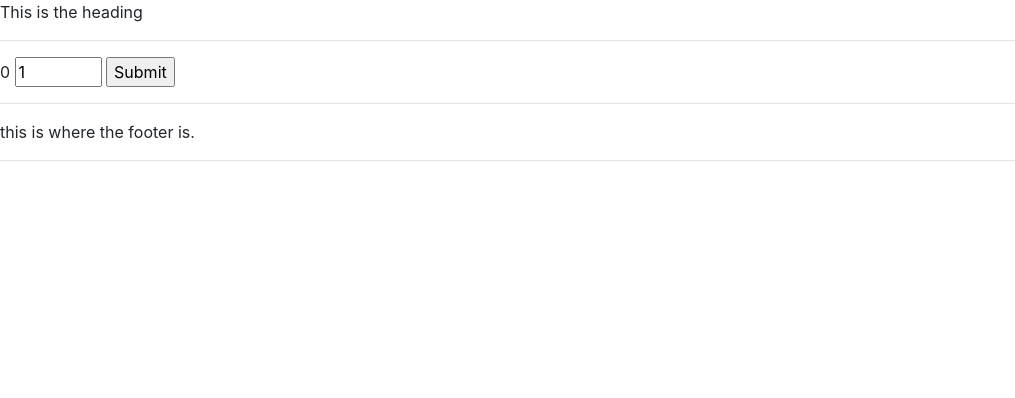
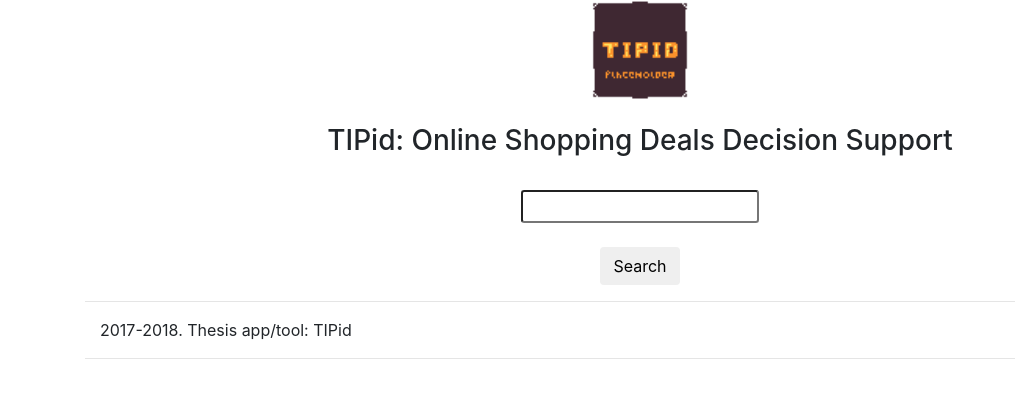
Before and after one commit to christianaveros/TIPid, a Django app: page / in a window 1280 px wide. Shown: the top 398 px of the page, without its empty margins (0-1015 px from the left). Run offline with Django 3.2, Linux system fonts and the light colour scheme; some libraries are stand-ins or nearby versions.

Commit message:
Modified index html, better handing of GET form in views.py

```diff
--- a/TIPid/mainsite/templates/index.html
+++ b/TIPid/mainsite/templates/index.html
@@ -1,8 +1,15 @@
 {% include 'partials/header.html' %}
-	<form action="{% url 'index' %}" method="POST">
-		{% csrf_token %}
-		{{int}}
-		<input type="number" name="int" value='1' min='0' max='10'>
-		<input type="submit" name="submit"/>
-	</form>
+		<div class="container">
+			<div class="form text-center">
+				<form action="/" method="GET" >
+					{% csrf_token %}
+					{{search}}
+					<br>
+					<input type="text" name="search" class="input-group-sm form-control-sm" value='{{search}}'>
+					<br>
+					<br>
+					<button type="submit" class="input-group-sm btn">Search</button>
+				</form>
+			</div>
+		</div>
 {% include 'partials/footer.html' %}
--- a/TIPid/mainsite/templates/partials/footer.html
+++ b/TIPid/mainsite/templates/partials/footer.html
@@ -1,6 +1,12 @@
-		<hr>
-		<p> this is where the footer is. </p>
-		<hr>
+			<hr>
+			<div class="container">
+				<div class="footer">
+					<p> 2017-2018. Thesis app/tool: TIPid </p>
+
+				</div>
+			</div>
+			<hr>
+		</div><!-- CONTAINER -->
 		{% load static %}
 		<script type="text/javascript" src="{% static 'js/bootstrap.js' %}"></script>
 	</body>
--- a/TIPid/mainsite/templates/partials/header.html
+++ b/TIPid/mainsite/templates/partials/header.html
@@ -3,10 +3,21 @@
   <head>
 	<meta charset="utf-8">
 	<meta content="width=device-width, initial-scale=1.0" name="viewport">
+
 	{% load static %}
 	<link rel="stylesheet" type="text/css" href="{% static 'css/bootstrap.min.css' %}">
-		<title>TIPid: Online Shopping Deals Decision Support!</title>
+	<link rel="icon" href="{% static 'favicon.ico' %}">
+
+	<title>TIPid: Online Shopping Deals Decision Support</title>
+
   </head>
 	<body>
-		<header>This is the heading</header>
-		<hr>
+		<div class="container container-fluid">
+	  	<header id="header" class="text-center">
+				<!-- LOGO -->
+					<div id="logo" alt="logo">
+						<a href="/"><img src="{% static 'favicon.ico' %}" width="100 em"></a>
+					</div>
+					<br>
+					<h3>TIPid: Online Shopping Deals Decision Support</h3>
+			</header>
--- a/TIPid/mainsite/views.py
+++ b/TIPid/mainsite/views.py
@@ -1,14 +1,8 @@
 from django.shortcuts import render
 from .models import Search_bar
 
-# Create your views here.
 def index(request):
-	if(request.method == 'POST'):
-		content = {
-			'int': request.POST['int']
-		}
-	else:
-		content = {
-			'int': '0'
+	content = {
+		'search': request.GET['search'] if 'search' in request.GET else ''
 		}
 	return render(request, 'index.html', content)
```
Also changed, not shown: TIPid/mainsite/static/favicon.ico (added), 1 other file. Lines whose indentation alone changed are shown as unchanged.
